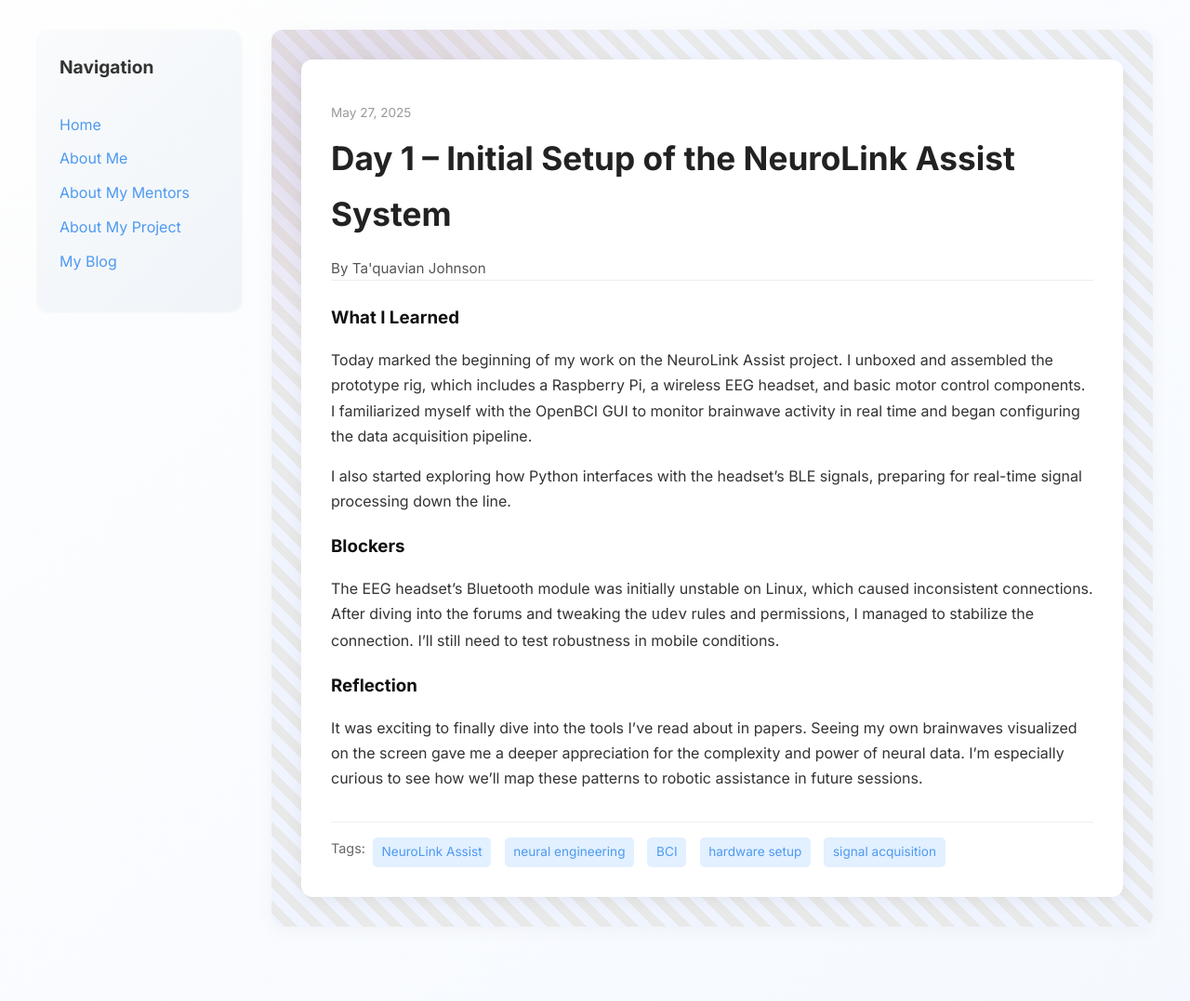
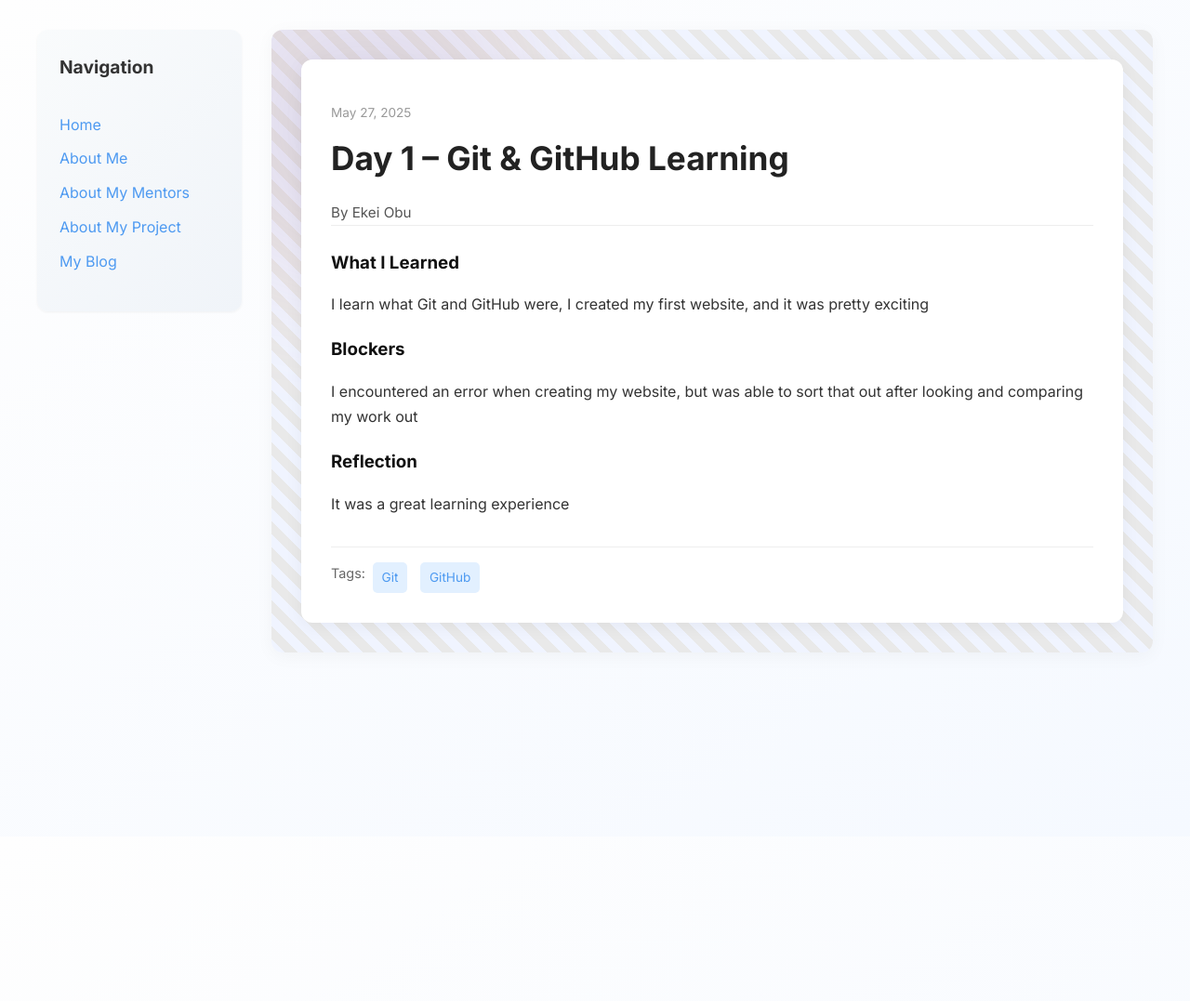
Before and after one commit to ekeiobu/ekeiobu.github.io, a Jekyll site: the page built from _posts/2025-05-27-day-1.md, in a window 1280 px wide. Shown: the whole page at 93% size. Built offline with Jekyll 4.4.1, drawn with Linux system fonts in a browser that asks for light colours; after the commit the page ends 900 px from its top, so only the background shows below that.

Commit message:
Update 2025-05-27-day-1.md

```diff
--- a/_posts/2025-05-27-day-1.md
+++ b/_posts/2025-05-27-day-1.md
@@ -1,19 +1,18 @@
 ---
 layout: post
-title: "Day 1 – Initial Setup of the NeuroLink Assist System"
+title: "Day 1 – Git & GitHub Learning"
 date: 2025-05-27
-author: Ta'quavian Johnson
+author: Ekei Obu
 permalink: /day1.html
-tags: ["NeuroLink Assist", "neural engineering", "BCI", "hardware setup", "signal acquisition"]
+tags: ["Git", "GitHub"]
 
 what_i_learned: |
-  Today marked the beginning of my work on the NeuroLink Assist project. I unboxed and assembled the prototype rig, which includes a Raspberry Pi, a wireless EEG headset, and basic motor control components. I familiarized myself with the OpenBCI GUI to monitor brainwave activity in real time and began configuring the data acquisition pipeline.
+  I learn what Git and GitHub were, I created my first website, and it was pretty exciting
 
-  I also started exploring how Python interfaces with the headset's BLE signals, preparing for real-time signal processing down the line.
 
 blockers: |
-  The EEG headset’s Bluetooth module was initially unstable on Linux, which caused inconsistent connections. After diving into the forums and tweaking the `udev` rules and permissions, I managed to stabilize the connection. I’ll still need to test robustness in mobile conditions.
+  I encountered an error when creating my website, but was able to sort that out after looking and comparing my work out
 
 reflection: |
-  It was exciting to finally dive into the tools I’ve read about in papers. Seeing my own brainwaves visualized on the screen gave me a deeper appreciation for the complexity and power of neural data. I’m especially curious to see how we’ll map these patterns to robotic assistance in future sessions.
+  It was a great learning experience
 ---
```
